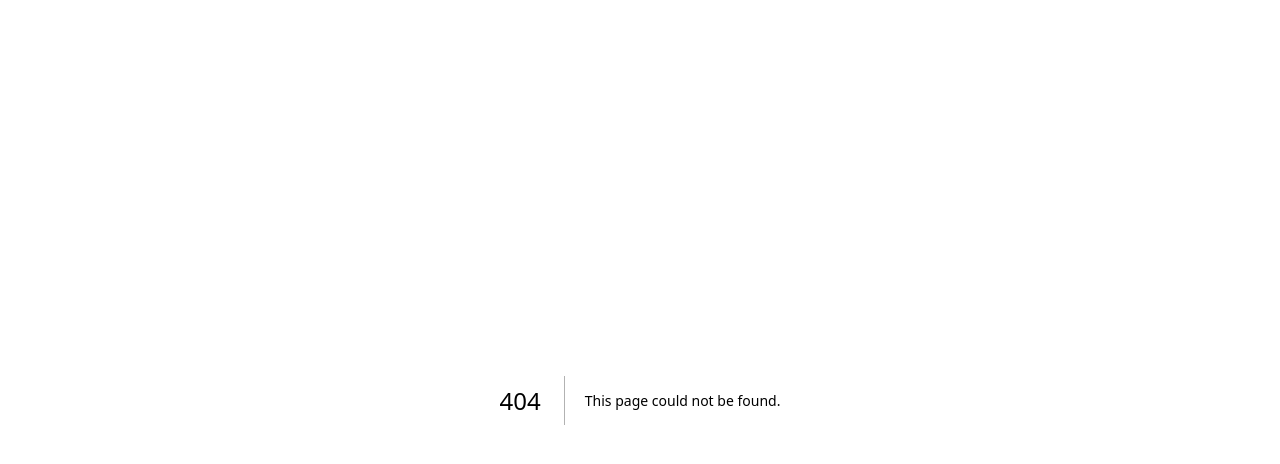
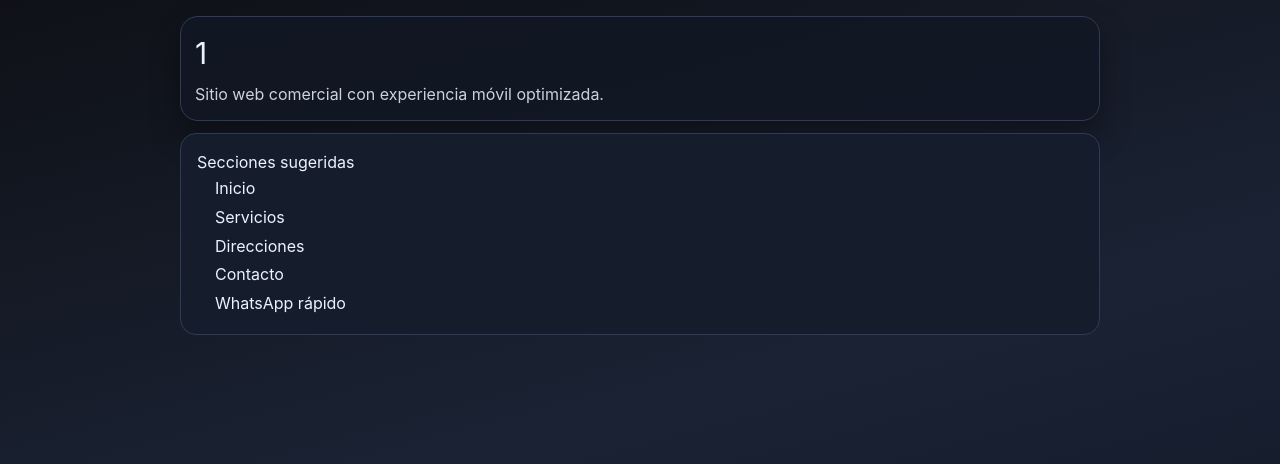
Before and after one commit to samsagewize/ordinookis-marketplace, a Next.js app: page /showcase/1 in a window 1280 px wide. Before the commit this address had no page. Shown: the top 464 px of the page. Built offline with nearby package versions, Linux system fonts and the light colour scheme; a web font is replaced by a local one.

Commit message:
Add generic showcase fallback page for dynamic business subdomains

```diff
--- /dev/null
+++ b/src/app/showcase/[slug]/page.tsx
@@ -0,0 +1,35 @@
+interface PageProps {
+  params: { slug: string }
+}
+
+export default function GenericShowcase({ params }: PageProps) {
+  const name = params.slug
+    .split('-')
+    .filter(Boolean)
+    .map((w) => w.charAt(0).toUpperCase() + w.slice(1))
+    .join(' ')
+
+  const isFood = /(rest|restaurant|cafe|pizza|food|grill|bistro|bar)/i.test(params.slug)
+
+  return (
+    <main style={{ minHeight: '100vh', fontFamily: 'Inter, system-ui, Arial, sans-serif', background: isFood ? 'linear-gradient(160deg,#fff8f1,#ffffff)' : 'linear-gradient(165deg,#0f1117,#1a2233 50%,#111827)', color: isFood ? '#1f2442' : '#edf2ff', padding: '16px 14px 90px' }}>
+      <div style={{ maxWidth: 920, margin: '0 auto' }}>
+        <header style={{ borderRadius: 18, padding: 14, background: isFood ? '#fff' : 'rgba(17,23,35,.86)', border: isFood ? '1px solid #e8edff' : '1px solid #2f3a54', boxShadow: isFood ? '0 14px 24px rgba(41,49,104,.10)' : '0 16px 30px rgba(0,0,0,.35)' }}>
+          <h1 style={{ margin: 0, fontSize: 30 }}>{name}</h1>
+          <p style={{ margin: '6px 0 0', opacity: 0.85 }}>Sitio web comercial con experiencia móvil optimizada.</p>
+        </header>
+
+        <section style={{ marginTop: 12, borderRadius: 16, padding: 16, background: isFood ? '#fff' : '#151d2d', border: isFood ? '1px solid #e8edff' : '1px solid #2f3a54' }}>
+          <h3 style={{ marginTop: 0 }}>Secciones sugeridas</h3>
+          <ul style={{ lineHeight: 1.8, margin: 0, paddingLeft: 18 }}>
+            <li>Inicio</li>
+            <li>{isFood ? 'Menú' : 'Servicios'}</li>
+            <li>Direcciones</li>
+            <li>Contacto</li>
+            <li>WhatsApp rápido</li>
+          </ul>
+        </section>
+      </div>
+    </main>
+  )
+}
```
